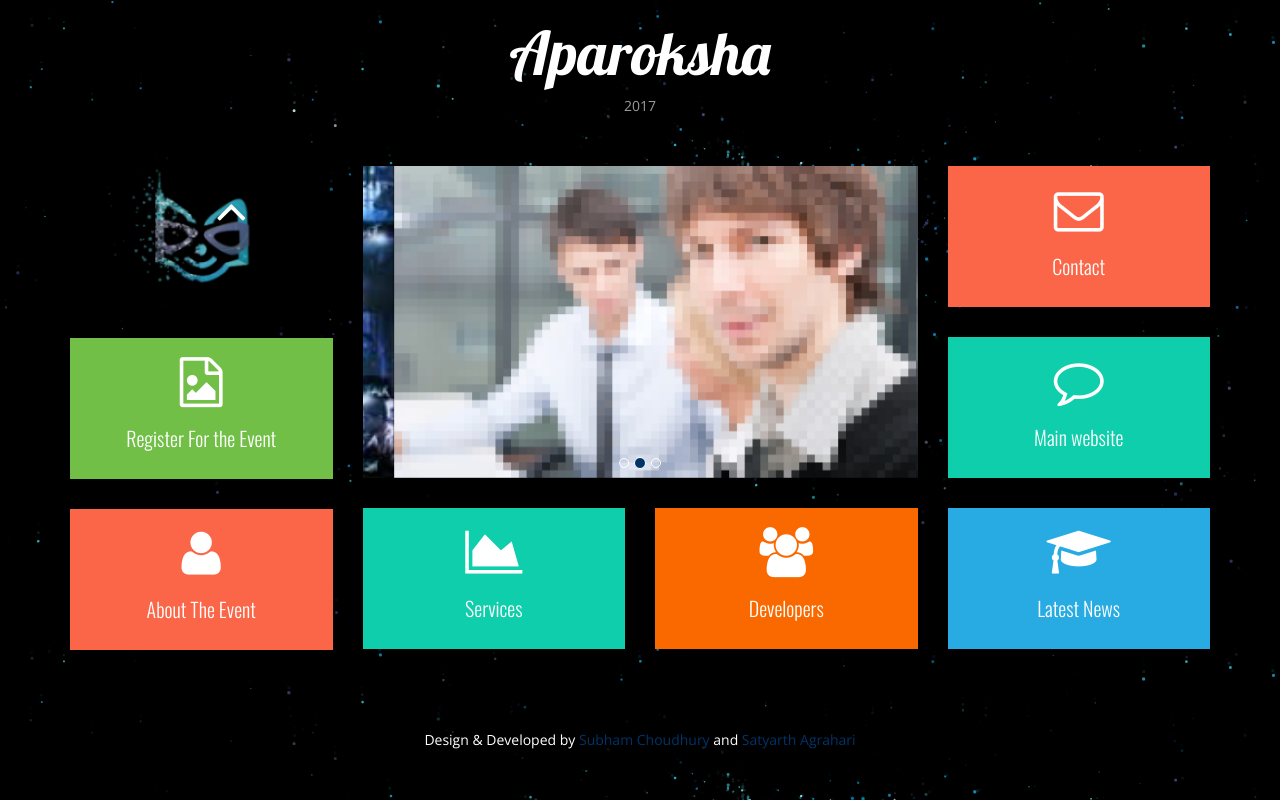
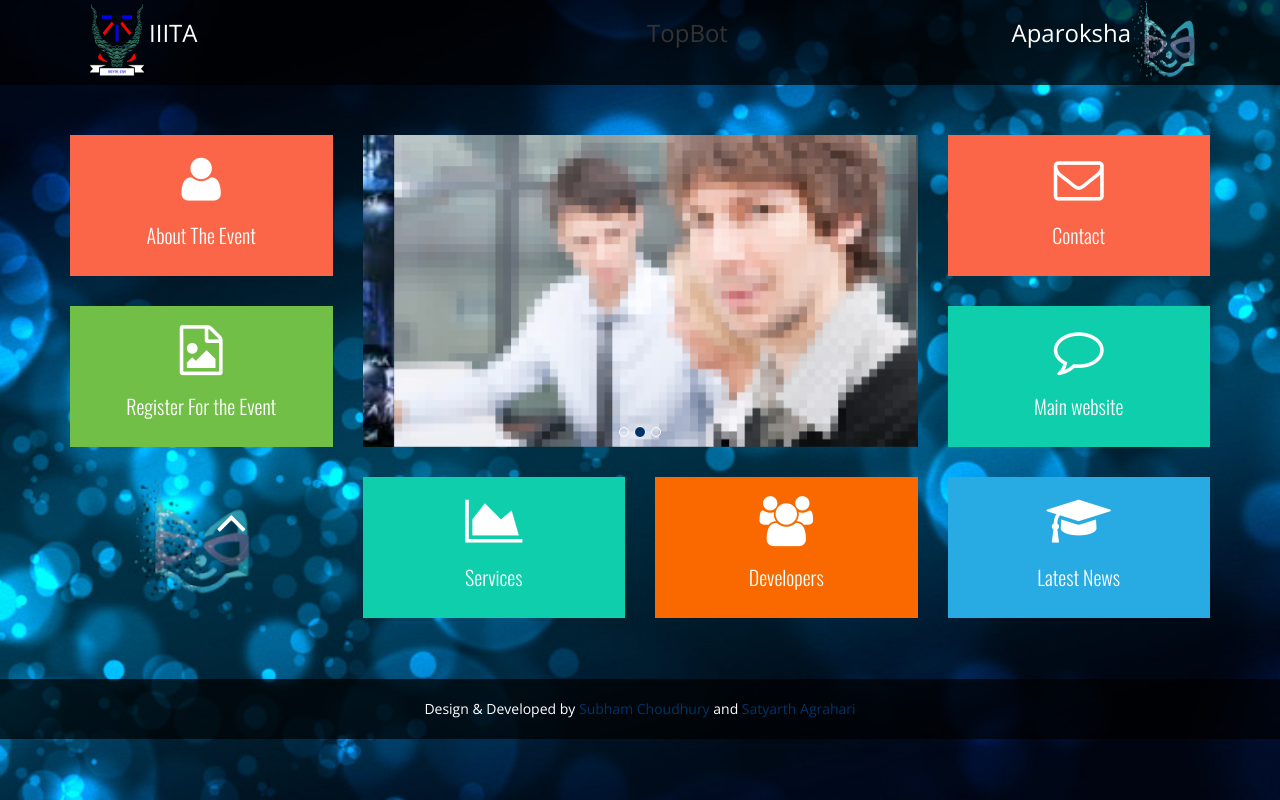
Before and after one commit to subhamraj/TOPBOT, a plain HTML site: page index.html in a window 1280 px wide. Drawn offline with nearby package versions, Linux system fonts and the light colour scheme.

Commit message:
Add files via upload

```diff
--- a/css/style.css
+++ b/css/style.css
@@ -111,7 +111,9 @@ fieldset[disabled] .btn-primary.active {
 /**** Start Logo Section ****/
 
 #logo-section {
-
+    background-color: black;
+    background: rgba(0, 0, 0, .7);
+    padding-bottom: 5px;
 }
 
 .logo h1 {
@@ -124,7 +126,29 @@ fieldset[disabled] .btn-primary.active {
     color: #999;
 }
 
+.col-md-3 h3 {
+    color: white;
+    text-align: center;
+    float: right;
+}
 
+.col-md-3 img {
+    width: 5vw;
+    height: 10vh;
+    float: right;
+}
+
+.col-md-4 h3 {
+    color: white;
+    text-align: center;
+    float: left;
+}
+
+.col-md-4 img {
+    width: 5vw;
+    height: 10vh;
+    float: left;
+}
 
 /**** Start Background Color ****/
 
@@ -219,8 +243,6 @@ and (max-width : 991px) {
     }
 
 }
-
-
 
 @media only screen
 and (min-width : 992px)
--- a/index.html
+++ b/index.html
@@ -9,7 +9,7 @@
         <meta name="description" content="">
         <meta name="author" content="">
 
-        <title>Aparoksha 17</title>
+        <title>TopBot</title>
 
         <!-- Bootstrap Core CSS -->
         <link href="bootstrap/css/bootstrap.min.css" rel="stylesheet">
@@ -38,7 +38,8 @@
 
         <style>
         	body{
-        		background: url(images/logo1.png);
+        		background: url(images/background2.jpg);
+                background-size: 100%;
         	}
         </style>
     </head>
@@ -50,9 +51,20 @@
             <div class="container">
                 <div class="row">
                     <div class="col-md-12">
-                        <div class="logo text-center">
-                            <h1>Aparoksha</h1>
-                            <span>2017</span>
+                        <div class="col-md-4">
+                            <a href = "https://www.iiita.ac.in/">
+                                <img src="images/iiita_logo.png" />
+                                <h3>IIITA</h3>
+                            </a>
+                        </div>
+                        <div class="col-md-5">
+                            <h3>TopBot</h3>
+                        </div>
+                        <div class="col-md-3">
+                            <a href = "https://aparoksha.iiita.ac.in/">
+                                <img src="images/aparoksha_logo.png" />
+                                <h3>Aparoksha</h3>
+                            </a>
                         </div>
                     </div>
                 </div>
@@ -68,10 +80,10 @@
 
                     <div class="col-md-3">
 
-                        <div class="menu-item blue" style="background: url(images/logo.png); background-repeat: no-repeat; margin-left: 60px;     margin-bottom: 52px;">
-                            <a href="Aparoksha.iiita.ac.in" data-toggle="modal">
-                                <i class="fa fa-angle-up"></i>
-                                <p></p>
+                        <div class="menu-item light-red">
+                            <a href="#about-modal" data-toggle="modal">
+                                <i class="fa fa-user"></i>
+                                <p>About The Event</p>
                             </a>
                         </div>
 
@@ -83,10 +95,10 @@
                             </a>
                         </div>
 
-                        <div class="menu-item light-red">
-                            <a href="#about-modal" data-toggle="modal">
-                                <i class="fa fa-user"></i>
-                                <p>About The Event</p>
+                        <div class="menu-item blue" style="background: url(images/logo.png); background-repeat: no-repeat; margin-left: 60px;     margin-bottom: 52px;">
+                            <a href="Aparoksha.iiita.ac.in" data-toggle="modal">
+                                <i class="fa fa-angle-up"></i>
+                                <p></p>
                             </a>
                         </div>
 
```
Also changed, not shown: images/aparoksha_logo.png (added), images/background1.jpg (added), images/background2.jpg (added), images/iiita_logo.png (added).
